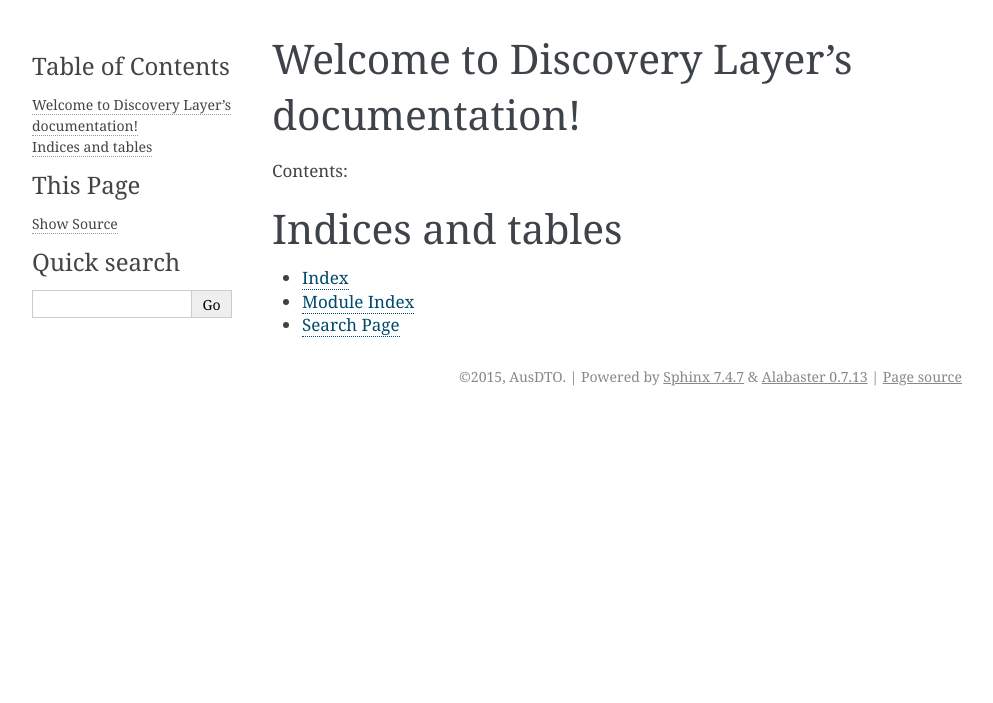
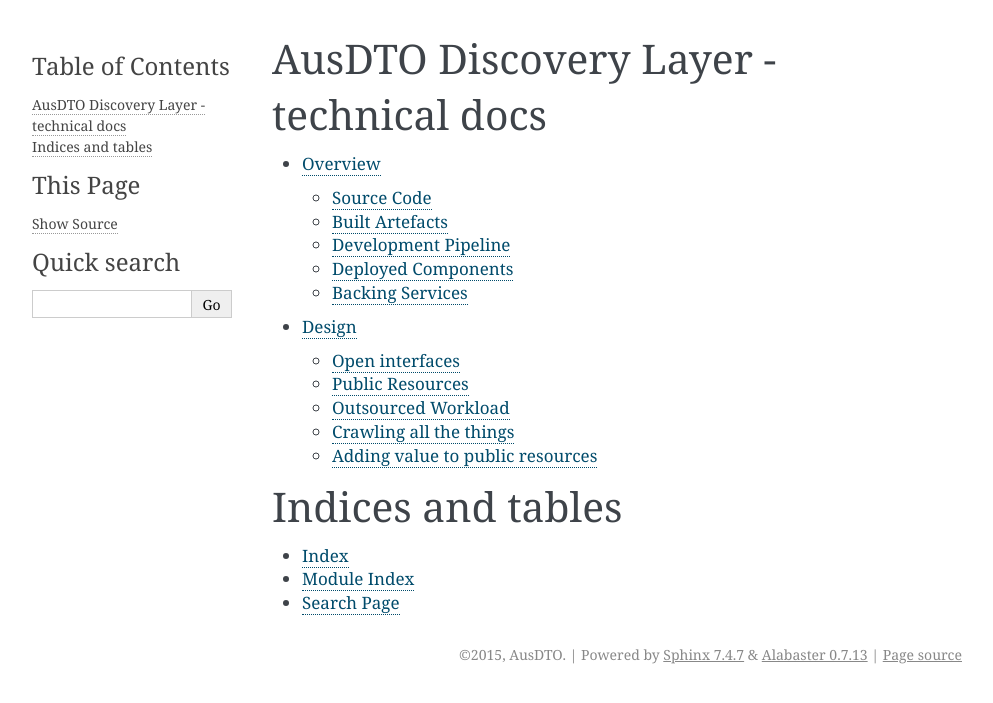
Before and after one commit to AusDTO/disco_layer, a Sphinx documentation site: the page built from docs/source/index.rst, in a window 1280 px wide. Shown: the top 703 px of the page, without its empty margins (148-1141 px from the left). Built offline with Sphinx 7.4.7, drawn with Linux system fonts in a browser that asks for light colours; some of the changed lines change nothing that is shown.

Commit message:
dump brain into initial developer docs

```diff
--- /dev/null
+++ b/docs/source/design.rst
@@ -0,0 +1,126 @@
+Design
+======
+
+.. graphviz::
+
+   digraph d {
+      node [shape=rectangle style=filled fillcolor=white];
+
+      subgraph cluster_njs {
+         label="<<node.js>>";
+	 crawl [shape=ellipse];
+      }
+      subgraph cluster_govau {
+      label="<<www>>";
+      pub [label="all of the\nCommonwealth\nonline resources" fillcolor=green];
+      }
+      crawl -> pub;
+
+      subgraph cluster_pg {
+      label="<<postgres>>";
+	content_db [label="database of all\nthe content"];
+	stage_db [label="metadata\nstage"];
+      }
+      crawl -> content_db;
+
+      subgraph cluster_od {
+         label="<<open data>>";
+	 srvcat [label="service\ncatalogue" fillcolor=green];
+	 traffic [label="web traffic" fillcolor=green];
+      }
+      subgraph cluster_celery {
+         label="<<python:celery>>";
+         extract [label="extract\ninformation" shape=ellipse];
+         manage [label="manage\nmetadata" shape=ellipse];
+         maintain [label="maintain\nindexes" shape=ellipse];
+      }
+      subgraph cluster_es {
+         label="<<elasticsearch>>";
+         indexes [label="search\nindexes"];
+         raw_api [label="low-level\nsearch API" fillcolor=green shape=ellipse];
+      }
+      extract -> content_db;
+      extract -> stage_db;
+      manage -> stage_db;
+      srvcat -> manage [dir=back];
+      traffic -> manage [dir=back];
+      maintain -> stage_db;
+      maintain -> indexes;
+      raw_api -> indexes;
+
+      subgraph cluster_disco {
+         label="<<python:django>>"
+	 disco [label="discovery\nservices"];
+	 api [label="high-level\nAPI" shape=ellipse fillcolor=green];
+	 ui [label="user\ninterface" shape=ellipse fillcolor=green];
+      }
+      disco -> raw_api;
+      api -> disco;
+      ui -> disco;
+
+   }
+
+
+In the above diagram:
+ * green items are fully public/open
+ * white items are private instances of open source code
+ * rectangles are noun-like things, components of the system
+ * ellipses are verb-like things such as tasks or interfaces
+
+
+Open interfaces
+---------------
+
+The green ellipses are interfaces.
+
+The discovery service **user interface** is a mobile-friendly web application. It is a place to impliment "consierge service" type features, that assist people locate government resources. The DEV team consideres it least likely to be important over the long term, but likely to be useful for demonstrations and proofs of concept.
+
+The discovery service **high-level API** is a REST integration surface, designed to support/enable discoverability features in other applications (such as Commonwealth web sites). They are essentially wrappers that exploit the power of the low-level search API in a way that is convenient to users. The DEV team considers it highly-likely that signifacant value could be added at this layer.
+
+The **low-level search API** is simply the read-only part of the native elasticsearch interface. It's our post-processed data, derived from public web pages and open data, using our open source code. We don't know if or how other people might use this interface, but would be delighted if that happened.
+
+
+Public Resources
+----------------
+
+The green rectangles are public resources. Either open data (published at data.gov.au) or content from Commonwealth web sites. This dovetails into other DTO work on service catalogue and analytics.
+
+
+Outsourced Workload
+-------------------
+
+The white elippses are tasks performed by commodity cloud infrastructure, using instances of our open source code (either python code running in celery worker processes, or javascript code running in a node worker processes). This compute workload is administered by DTO, because we are responsible for the search index content.
+
+The **discovery service** is special. It's the only service component that DTO administers. That's because it's our unique product and we want to make it the best it can possibly be. So we add the value to commodity *Infrastructure as a Service* in this unusual instance.
+
+For production, the box labelled "<<postgres>>" is outsourced (to a *Database as a Service* provider). This is because we think it's better value than diverting our time into database administration. There are numerous self-hosted postgres servers in our development environment however (typically using the default postgres:latest docker image, see `docker-compose.yml` files in the repository)
+
+The elasticsearch **search indexes** are currently actually self-hosted on commodity cloud infrastructure, however we aspire to move these to *Elasticsearch as a Service* when we get round to it. We are likely to do this when/before we release a public beta.
+
+
+Crawling all the things
+-----------------------
+
+The node.js crawler app is currently found in the `crawler/` folder of the https://github.com/AusDTO/discoveryLayer repository. We expect to split it out into it's own repository sooner or later. It suits our needs very well right now, but at some point we may replace it with a more sophistocated turnkey system such as apache nutch.
+
+The crawler is packaged in a docker container, where a cron job kicks off a crawling job at predetermined schedule (see `crawler/crontab.txt`). That job does three things:
+ * schedules "resource visits" based on the database content
+ * visits resources per the schedule, and updates the database if they have changed
+ * examines links in the pages it fetches, and schedules visits to any new resources found
+
+The crawler only visits Commonwealth resources (.gov.au domains, currently excluding state subdomains). The result of all that is that the database fills up with "all the Commonwealth resources", those resources are checked on a regulalar schedule and the database is updated when they change.
+
+
+Adding value to public resources
+--------------------------------
+
+The crawling activity creates and maintains a database of all the content. There are three value-adding post-processing steps that result in the useful search index which powers the discovery services. They are:
+ * extract information
+ * manage metadata
+ * maintain indexes
+
+In the simplest case, the information extraction step could simply take a copy of the resource (which may be in one of various formats) and create a text representation ofit. For example, this is currently done for HTML content using the python Goose library (https://pypi.python.org/pypi/goose-extractor). PDF article extraction is yet to be implemented, but shelling-out to the pdftotxt tool from Xpdf (http://www.foolabs.com/xpdf/download.html) might work OK. The DBPedia open source project  has some much more sophistocated information extraction features (http://dbpedia.org/services-resources/documentation/extractor) which may be relevent as new requirements emerge in this step.
+
+The metadata management step combines the extracted information with aditional data, such as context from the service catalogue. In a very simple case, this might be contextural information such as "this page is associated with that service" or observations about user behavior (e.g. this is a popular page). There are potentially many kinds of supplimentary data that could be incorporated here, however development will be driven by the requirements of the index maintainer.
+
+The search indexes are maintained using the excellent django-haystack library (http://haystacksearch.org/).
--- a/docs/source/index.rst
+++ b/docs/source/index.rst
@@ -1,16 +1,11 @@
-.. Discovery Layer documentation master file, created by
-   sphinx-quickstart on Tue Jul 14 10:29:06 2015.
-   You can adapt this file completely to your liking, but it should at least
-   contain the root `toctree` directive.
-
-Welcome to Discovery Layer's documentation!
-===========================================
-
-Contents:
+AusDTO Discovery Layer - technical docs
+=======================================
 
 .. toctree::
    :maxdepth: 2
 
+   overview
+   design
 
 
 Indices and tables
--- /dev/null
+++ b/docs/source/overview.rst
@@ -0,0 +1,102 @@
+Overview
+========
+
+These are technical documents, they are only concerned with what and how.
+
+This blog post explains why and where:
+
+https://www.dto.gov.au/news-media/blog/making-government-discoverable
+
+Specifics of who and when are contained in the git logs.
+
+
+.. graphviz::
+
+   digraph d {
+      node [shape="rectangle" style=filled fillcolor=white];
+      rankdir=LR;
+      ui [label="user\ninterfaces" shape=ellipse];
+      api [label="API" shape=ellipse];
+      colab [label="collaborate" shape=ellipse ];
+      pub [label="publish/release" shape=ellipse];
+      ddash [label="development\ndashboards" shape=ellipse];
+      pipe [label="development\npipeline" fillcolor=green];
+      build [label="built\nartefacts" shape=folder fillcolor=green];
+      src [label="source\ncode" shape=folder fillcolor=green];
+
+      subgraph cluster_private {
+	  deployed [label="deployed\ncomponents" shape=folder fillcolor=orange];
+	  backing [label="backing\nservices" shape=folder fillcolor=orange];
+      }
+
+      ui -> deployed;
+      api -> deployed;
+      colab -> src;
+      pub -> build;
+      ddash -> pipe;
+      pipe -> src;
+      pipe -> build;
+      pipe -> backing;
+      pipe -> deployed;
+      build -> src;
+      deployed -> backing;
+      deployed -> build;
+   }
+
+The green items are "strictly open". We encourage their reuse, and support them to the extent we can. The orange ones are private, because we need control to provide reliable services, however they are instances of the open artefacts. So no secret sauce, we just keep our discrete instance private (so that we can provide reliable API and user interfaces).
+
+
+Source Code
+-----------
+
+github. Get over it.
+
+http://github.com/AusDTO/
+
+
+Right now, many of our projects are not shared publically (private repositories in GitHub). This is for a variety of reasons, we expect "almost all repositories are public" to be the norm soon.
+
+ Use tickets for issues etc, model ourselves on other sucessful open source projects. This is the primary developer collaboration channel. Documentation and other built artefacts are funnels into this collaboration channel. Tournaments augment this channel (not the other way around).
+
+
+Built Artefacts
+---------------
+
+Various species of artefact, all versionsed in lock-step (driven from tagging protocol in the versino control system). Dogfood/Exemplify the tagging and version control elements from the design guide / service standard.
+
+Docker images. Published through hub.docker.com.
+
+Release management: On every commit to source code, The CI service (Jenkins, part of Development Pipeline) creates a docker images if the tests pass. After testing, the docker image is posted to a private repository (e.g. quay.io). This may be abandoned if we move to continuous delivery. These are then published (pushed to hub.docker.io) in lock-step with deployment. In other words, deploy from the public repository, not the private one (if it needs to exist beyond the present pre-alpha stage).
+
+Technical documentation. Published through readthedocs.org.
+
+Source code packages. Released through github (if required), package management systems, etc.
+
+
+Development Pipeline
+--------------------
+
+Continuous Integration / Deployment using jenkins. Current pipeline (target state, per repository), after change on any branch:
+
+ * readthedocs.org callback; update technical docs
+ * jenkins callback; test suites (unit, functional, ...)
+ * tests pass (jenkins); build container, publish (to private registry?)
+ * decision to release/deploy; kill deployed component, respawn (uses public latest)
+
+Jenkins is configured to use GitHub auth. anon can see results/history but not change config or trigger jobs. So built/tests behavior is pegged to source code (pull requests welcome).
+
+
+Deployed Components
+-------------------
+
+Commodity infrastructure as a service. Currently docker on Amazon AWS, but whatever.
+
+Architecturally, essentially "12 factor" stateless, horisontaly scailable apps. Push state to backing services.
+
+
+Backing Services
+----------------
+
+Databases, message queues, search indexes, etc. Where possible, buy "as a service" value added infrastructure to leverage economies of scope and scale.
+
+Self-hosted implementations are acceptible in the development ecosystems, but pushing to a backing service should be norm during beta and beyond.
```
